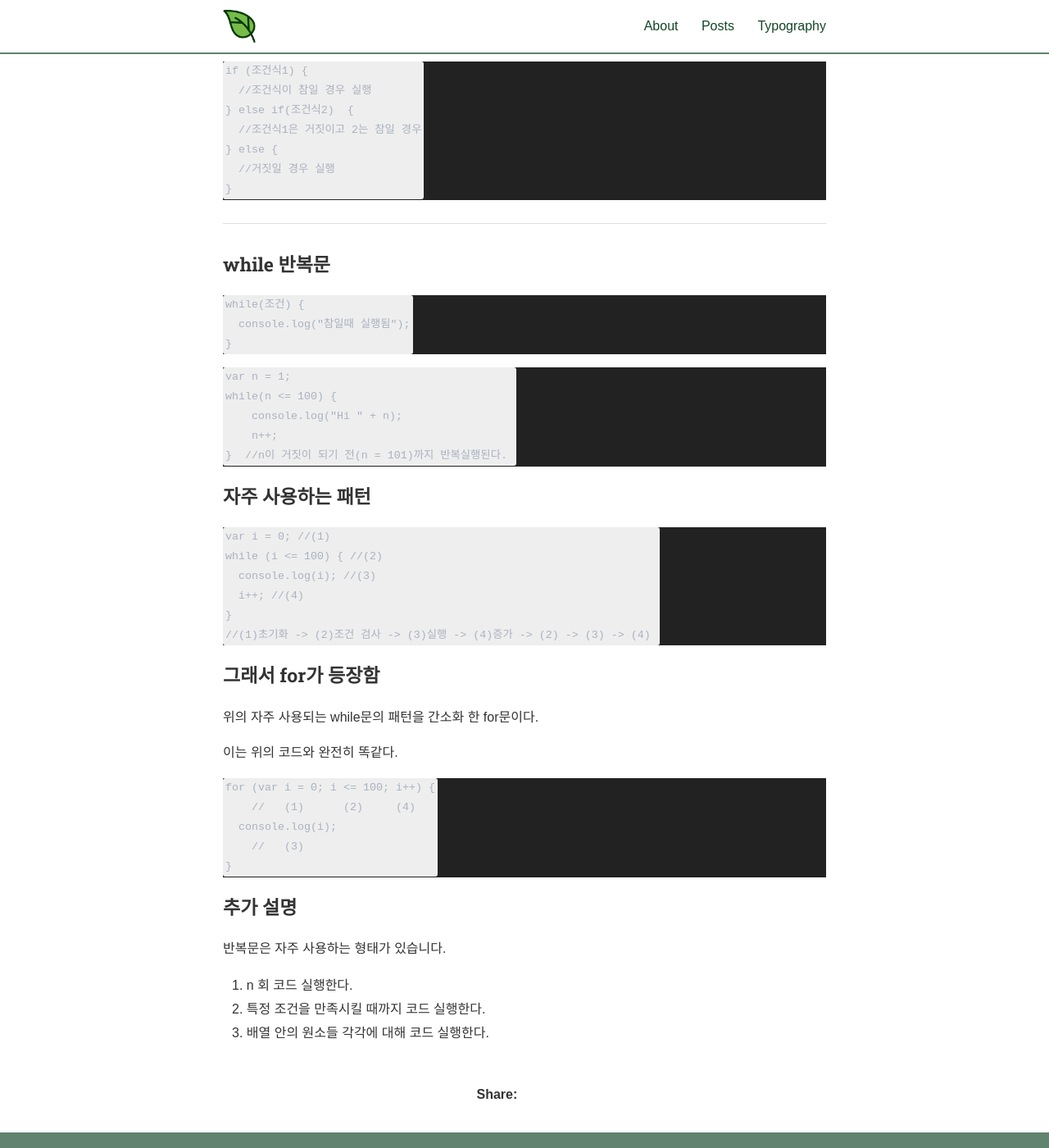
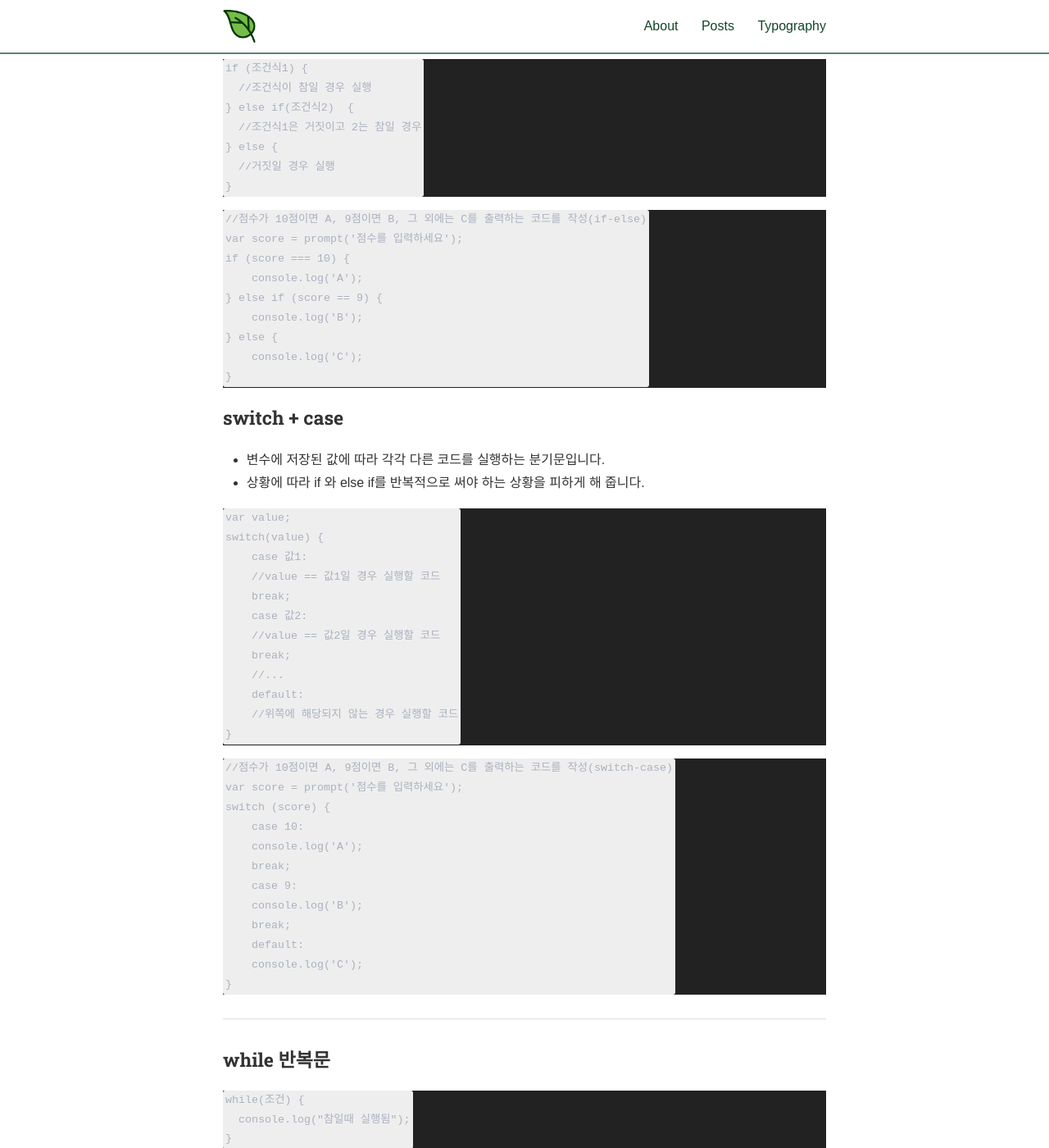
Before and after one commit to codeblue25/codeblue25.github.io, a Jekyll site: the page built from _posts/2020-12-26-js 1-3.md, in a window 1280 px wide and 1400 px high, scrolled down 869 px. Shown: the whole window at 82% size. Built offline with Jekyll 4.4.1, drawn with Linux system fonts in a browser that asks for light colours; nearby versions of some CDN libraries; some web fonts are replaced; a style sheet for code colours, icons or effects is not loaded; some of the changed text lies outside the part shown.

Commit message:
210108 switch-case 조건문

````diff
--- a/_posts/2020-12-26-js 1-3.md
+++ b/_posts/2020-12-26-js 1-3.md
@@ -6,7 +6,7 @@ author: codeblue25
 categories: JavaScript
 ---
 
-if조건문과 while&for반복문을 합쳐서 '제어문'이라고 한다.
+<h5>조건문과 반복문을 합쳐서 '제어문'이라고 합니다.</h5>
 
 <h3>if 기본 문법</h3>
 
@@ -16,8 +16,8 @@ if (조건식) {
 }
 ```
 
-- `{}`는 생략할 수 있지만 꼭 쓰는 게 좋다.
-- indent(들여쓰기)를 예쁘게 해야 한다. (필수!)
+- `{}`는 생략할 수 있지만 꼭 쓰는 게 좋습니다.
+- indent(들여쓰기)를 예쁘게 해야 합니다. (필수!)
   * 자동 indent 단축키 : 전체 선택 후, ctrl / cmd + K + F
   * indent 들여쓰기: tab
   * indent 내어쓰기: shift + tab
@@ -41,6 +41,52 @@ if (조건식1) {
   //조건식1은 거짓이고 2는 참일 경우
 } else {
   //거짓일 경우 실행
+}
+```
+
+```javascript
+//점수가 10점이면 A, 9점이면 B, 그 외에는 C를 출력하는 코드를 작성(if-else)
+var score = prompt('점수를 입력하세요');
+if (score === 10) {
+    console.log('A');
+} else if (score == 9) {
+    console.log('B');
+} else {
+    console.log('C');
+}
+```
+
+<h3>switch + case</h3>
+- 변수에 저장된 값에 따라 각각 다른 코드를 실행하는 분기문입니다.
+- 상황에 따라 if 와 else if를 반복적으로 써야 하는 상황을 피하게 해 줍니다.
+
+```javascript
+var value;
+switch(value) {
+    case 값1:
+    //value == 값1일 경우 실행할 코드
+    break;
+    case 값2:
+    //value == 값2일 경우 실행할 코드
+    break;
+    //...
+    default:
+    //위쪽에 해당되지 않는 경우 실행할 코드
+}
+```
+
+```javascript
+//점수가 10점이면 A, 9점이면 B, 그 외에는 C를 출력하는 코드를 작성(switch-case)
+var score = prompt('점수를 입력하세요');
+switch (score) {
+    case 10:
+    console.log('A');
+    break;
+    case 9:
+    console.log('B');
+    break;
+    default:
+    console.log('C');
 }
 ```
 
@@ -76,9 +122,9 @@ while (i <= 100) { //(2)
 
 <h3>그래서 for가 등장함</h3>
 
-위의 자주 사용되는 while문의 패턴을 간소화 한 for문이다.
+위의 자주 사용되는 while문의 패턴을 간소화 한 for반복문 입니다.
 
-이는 위의 코드와 완전히 똑같다.
+이는 위의 코드와 완전히 똑같습니다.
 
 ```javascript
 for (var i = 0; i <= 100; i++) {
````
